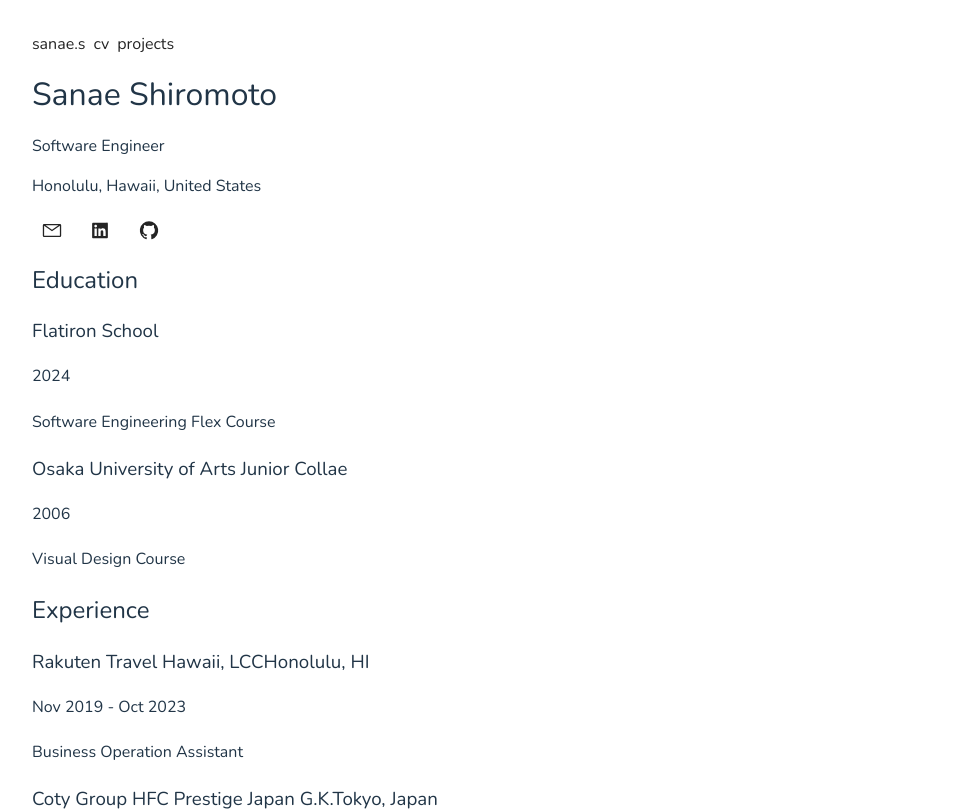
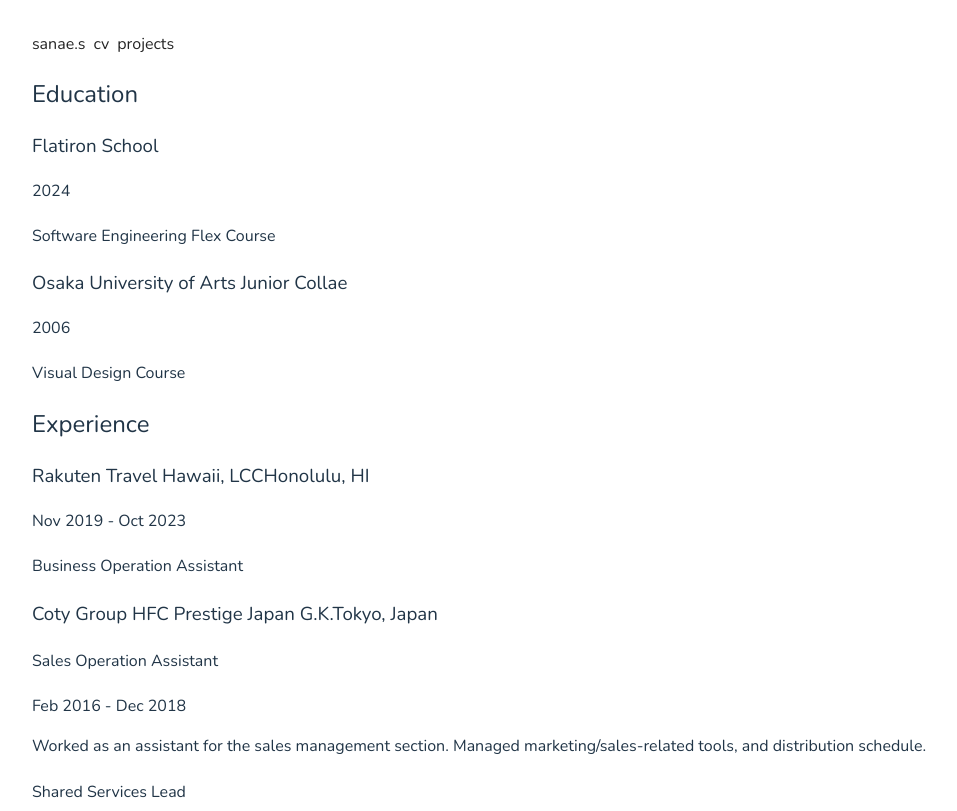
Before and after one commit to Pokasana/intro-page, a React (Vite) app: page /cv in a window 1280 px wide. Shown: the top 811 px of the page, without its empty margins (161-1118 px from the left). Built offline with nearby package versions, Linux system fonts and the light colour scheme.

Commit message:
move a part of Info.jsx to NameCard.jsx

```diff
--- a/src/features/cv/Info.jsx
+++ b/src/features/cv/Info.jsx
@@ -5,19 +5,6 @@
 function Info() {
   return (
     <div>
-      <h1>Sanae Shiromoto</h1>
-      <p>Software Engineer</p>
-      <p>Honolulu, Hawaii, United States</p>
-
-      <a>
-        <button className="i-carbon-email" />
-      </a>
-      <a>
-        <button className="i-carbon-logo-linkedin" />
-      </a>
-      <a>
-        <button className='i-carbon-logo-github' />
-      </a>
 
       <div>
         <Education />
--- a/src/features/cv/NameCard.jsx
+++ b/src/features/cv/NameCard.jsx
@@ -3,7 +3,19 @@
 function NameCard() {
   return (
     <div>
+      <h1>Sanae Shiromoto</h1>
+      <p>Software Engineer</p>
+      <p>Honolulu, Hawaii, United States</p>
 
+      <a>
+        <button className="i-carbon-email" />
+      </a>
+      <a>
+        <button className="i-carbon-logo-linkedin" />
+      </a>
+      <a>
+        <button className='i-carbon-logo-github' />
+      </a>
     </div>
   )
 };
```
